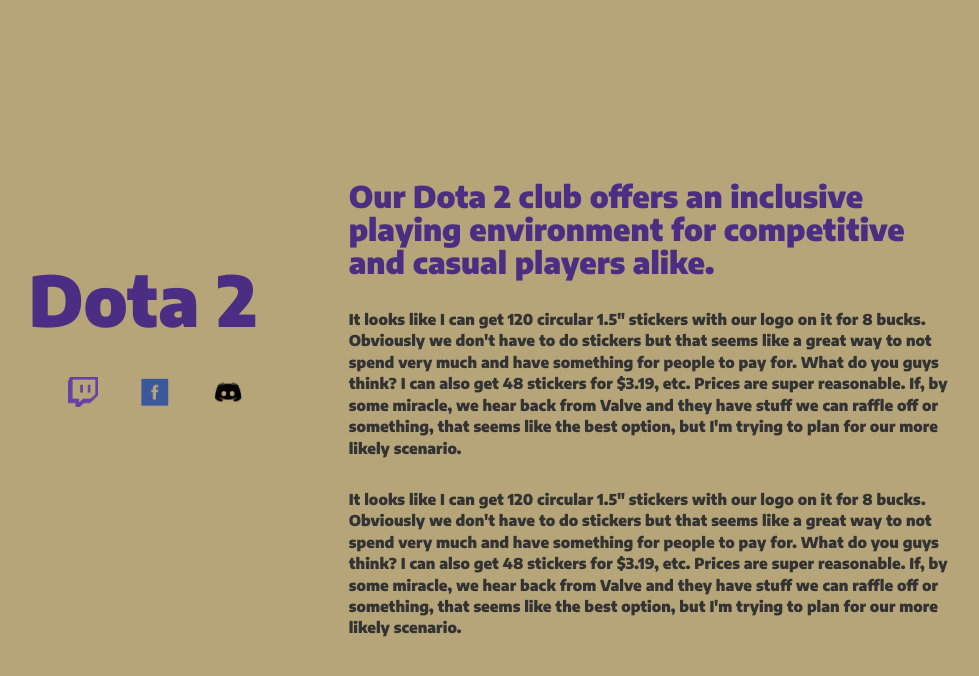
After one commit to connergillette/wga, a PHP site: page /subpage.html in a window 1280 px wide. The commit adds this page. Shown: the top 676 px of the page, without its empty margins (93-1072 px from the left). Run offline with PHP 8.4, Linux system fonts and the light colour scheme.

Commit message:
Add filler subpage and WGA logo

```diff
--- a/index.html
+++ b/index.html
@@ -9,6 +9,7 @@
   <body>
     <div class="container-fluid">
       <div class="row">
+        <div class="col-md-1"><a href="./index.html"><img class="wga-logo center-block" src="assets/wga.png" /></a></div>
         <div class="col-md-offset-1 col-md-3">
           <h1 class="main-header">Washington Gaming Association</h1>
           <div class="social">
--- a/style.css
+++ b/style.css
@@ -1,14 +1,35 @@
 body {
   background-color: #b7a57a;
+  font-family: 'Encode Sans', sans-serif;
 }
 
 .main-header {
   width: 30vw;
   font-size: 70px;
   word-wrap: normal;
-  font-family: 'Encode Sans', sans-serif;
   padding-top: 30vh;
   color: #4b2e83;
+}
+
+.subheader {
+  font-size: 30px;
+  color: #4b2e83;
+}
+
+.text-container {
+  padding-top: 20vh;
+}
+
+.wga-logo {
+  height: 200px;
+  width: 200px;
+  margin-top: 17vw;
+  margin-left: 5vw;
+}
+
+p {
+  padding-top: 20px;
+  font-size: 15px;
 }
 
 .calendar-embed {
--- /dev/null
+++ b/subpage.html
@@ -0,0 +1,32 @@
+<!DOCTYPE html>
+<html>
+  <head>
+    <title>Dota 2 - Washington Gaming Association</title>
+    <link rel="stylesheet" href="https://maxcdn.bootstrapcdn.com/bootstrap/3.3.7/css/bootstrap.min.css" integrity="sha384-BVYiiSIFeK1dGmJRAkycuHAHRg32OmUcww7on3RYdg4Va+PmSTsz/K68vbdEjh4u" crossorigin="anonymous">
+    <link rel="stylesheet" href="style.css" type="text/css" />
+    <link href="https://fonts.googleapis.com/css?family=Encode+Sans:900" rel="stylesheet">
+  </head>
+  <body>
+    <div class="container-fluid">
+      <div class="row">
+        <div class="col-md-offset-1 col-md-3">
+          <h1 class="main-header subpage-header">Dota 2</h1>
+          <div class="social">
+            <a href="https://twitch.tv/wgadota2" target="_blank"><div class="col-md-offset-1 col-md-2"><img src="assets/twitch.png" class="social-icon"/></div></a>
+            <a href="https://www.facebook.com/groups/328102887545034/" target="_blank"><div class="col-md-offset-1 col-md-2"><img src="assets/facebook.png" class="social-icon"/></div></a>
+            <a href="https://discord.gg/KACnfWu" target="_blank"><div class="col-md-offset-1 col-md-2"><img src="assets/discord.png" class="social-icon"/></div></a>
+          </div>
+        </div>
+        <div class="col-md-6 text-container">
+          <h2 class="subheader">Our Dota 2 club offers an inclusive playing environment for competitive and casual players alike.</h2>
+          <p>It looks like I can get 120 circular 1.5" stickers with our logo on it for 8 bucks. Obviously we don't have to do stickers but that seems like a great way to not spend very much and have something for people to pay for. What do you guys think?
+          I can also get 48 stickers for $3.19, etc. Prices are super reasonable.
+          If, by some miracle, we hear back from Valve and they have stuff we can raffle off or something, that seems like the best option, but I'm trying to plan for our more likely scenario.</p>
+          <p>It looks like I can get 120 circular 1.5" stickers with our logo on it for 8 bucks. Obviously we don't have to do stickers but that seems like a great way to not spend very much and have something for people to pay for. What do you guys think?
+          I can also get 48 stickers for $3.19, etc. Prices are super reasonable.
+          If, by some miracle, we hear back from Valve and they have stuff we can raffle off or something, that seems like the best option, but I'm trying to plan for our more likely scenario.</p>
+        </div>
+      </div>
+    </div>
+  </body>
+</html>
```
Also changed, not shown: assets/discord.png (added), assets/wga.png (added).
